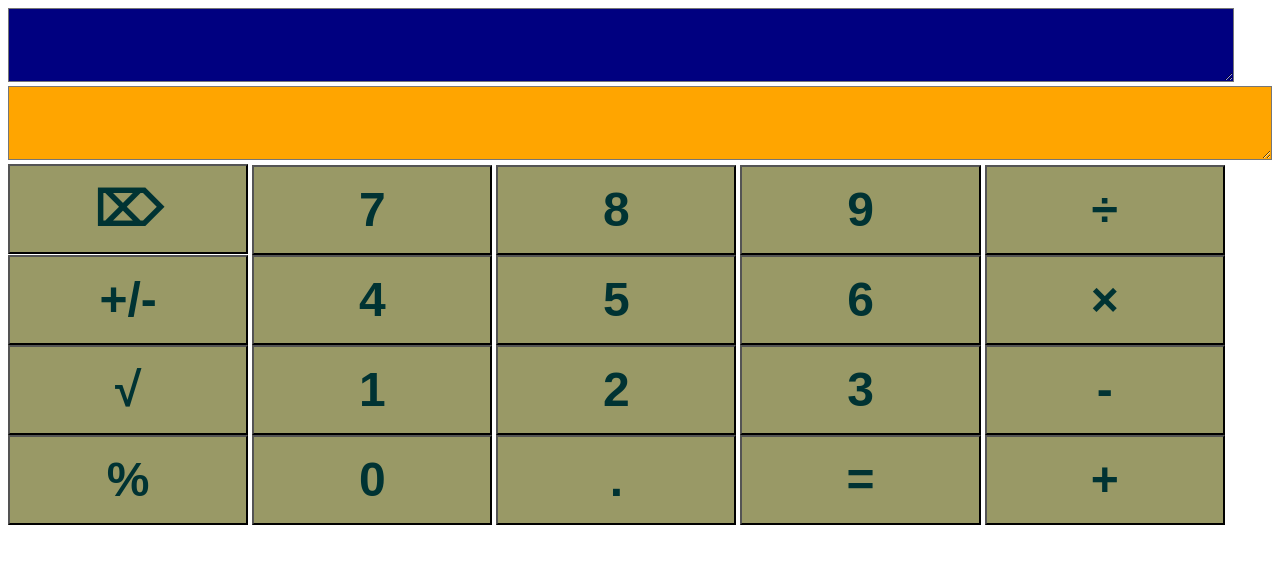
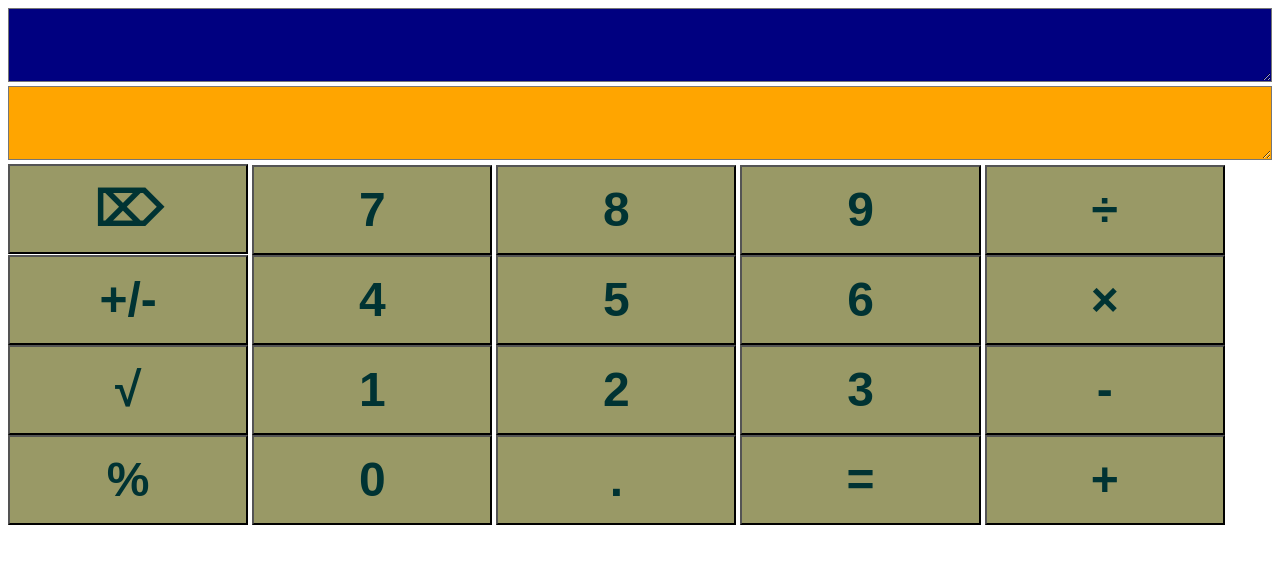
Before and after one commit to rahathossenmanik/Calculator, a plain HTML site: page index.html in a window 1280 px wide. Drawn offline with Linux system fonts and the light colour scheme.

Commit message:
Screen Size Bug Fixed.

```diff
--- a/index.html
+++ b/index.html
@@ -35,7 +35,7 @@
 	</head>
 	<body>
 		<div style="display:inline-block;">
-			<textarea id="type" readonly="true" style="background-color:navy; color:red; text-align:right; font-size:60px; width:97%;" rows="1"></textarea>
+			<textarea id="type" readonly="true" style="background-color:navy; color:red; text-align:right; font-size:60px; width:100%;" rows="1"></textarea>
 			<textarea id="ans" readonly="true" style="background-color:orange; color:navy; text-align:right; font-size:60px; width:100%";" rows="1"></textarea>
 		</div>
 		<section>
```
